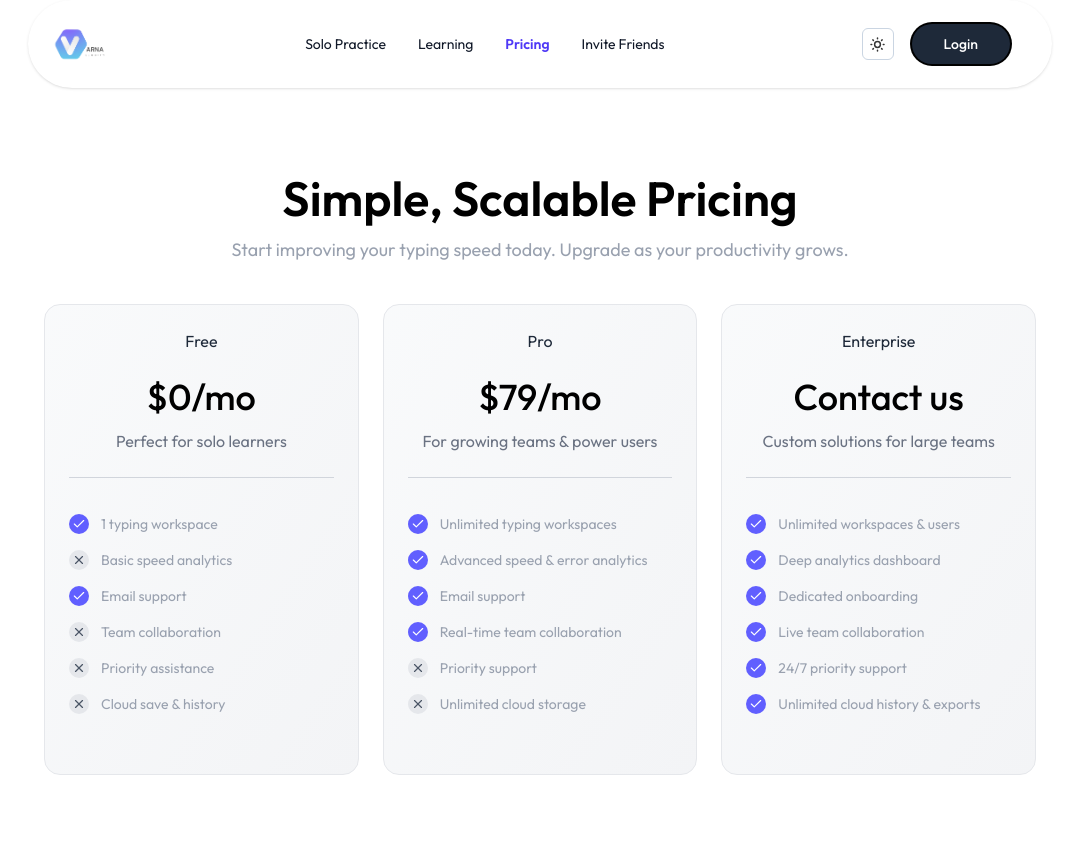
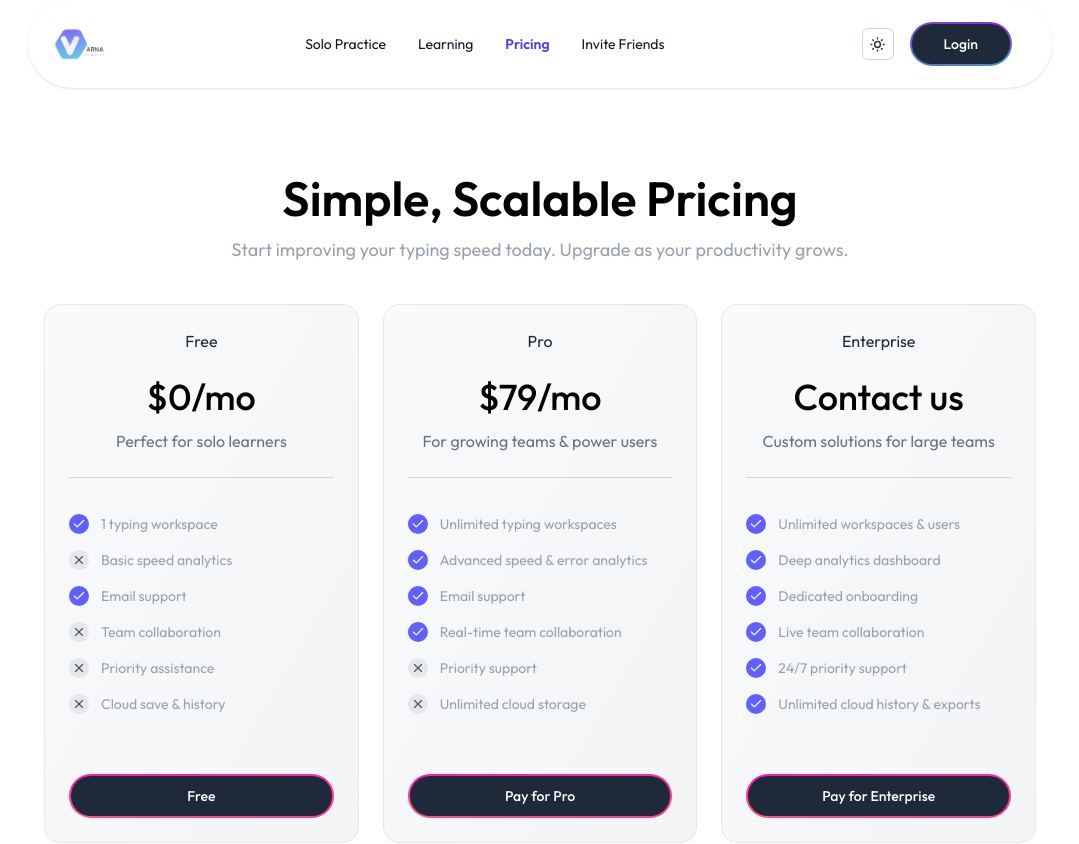
Before and after one commit to Ankit1141192/Varnavelocity, a React (Vite) app: page /pricing in a window 1280 px wide. Shown: the top 844 px of the page, without its empty margins (100-1179 px from the left). Built offline with nearby package versions, Linux system fonts and the light colour scheme; no server answers; a web font is replaced by a local one.

Commit message:
Vernavelocity

```diff
--- a/src/App.jsx
+++ b/src/App.jsx
@@ -7,6 +7,7 @@ import Footer from './components/Footer';
 import Learning from './pages/Learning';
 import Pricing from "./pages/Pricing"
 import SoloPractice from './pages/SoloPractice';
+import InviteFriends from './pages/InviteFriends';
 
 const App = () => {
   return (
@@ -19,6 +20,7 @@ const App = () => {
           <Route path='/learning' element = {<Learning/>}/>
           <Route path='/pricing' element = {<Pricing/>}/>
           <Route path='/typingtest' element = {<SoloPractice/>}/>
+          <Route path='/colloborations' element = {<InviteFriends/>}/>
         </Routes>
       </div>
 
--- a/src/components/Footer.jsx
+++ b/src/components/Footer.jsx
@@ -1,5 +1,6 @@
 import React from 'react';
 import logo from '../assets/logo1.png';
+
 
 const Footer = () => {
   return (
@@ -42,7 +43,7 @@ const Footer = () => {
           <div>
             <h2 className="font-semibold text-gray-900 mb-4">RESOURCES</h2>
             <ul className="text-sm text-gray-500 space-y-2">
-              <li><a href="#">Learning</a></li>
+              <li><a href="/learning">Learning</a></li>
               <li><a href="#">Tutorials</a></li>
               <li><a href="#">Blog</a></li>
               <li><a href="#">Community</a></li>
--- a/src/components/Navbar.jsx
+++ b/src/components/Navbar.jsx
@@ -61,7 +61,7 @@ const Navbar = () => {
           <NavLink to="/typingtest" className={navLinkStyle}>Solo Practice</NavLink>
           <NavLink to="/learning" className={navLinkStyle}>Learning</NavLink>
           <NavLink to="/pricing" className={navLinkStyle}>Pricing</NavLink>
-          <NavLink to="/colloborationos" className={navLinkStyle}>Invite Friends</NavLink>
+          <NavLink to="/colloborations" className={navLinkStyle}>Invite Friends</NavLink>
         </nav>
 
         {/* Right-side Buttons */}
--- a/src/pages/Learning.jsx
+++ b/src/pages/Learning.jsx
@@ -14,7 +14,7 @@ const Learning = () => {
     { name: "Advanced", description: "Complex vocabulary", words: hardWords }
   ];
 
-  const [level, setLevel] = useState(1);
+  const [level, setLevel] = useState(0);
   const [wordIndex, setWordIndex] = useState(0);
   const [typed, setTyped] = useState("");
   const [errors, setErrors] = useState(0);
@@ -22,9 +22,10 @@ const Learning = () => {
   const [endTime, setEndTime] = useState(null);
   const [isCompleted, setIsCompleted] = useState(false);
 
-  const words = levels[level - 1].words;
+  const words = levels[level].words;
   const currentWord = words[wordIndex];
 
+  // Reset on level change
   useEffect(() => {
     setWordIndex(0);
     setTyped("");
@@ -34,21 +35,25 @@ const Learning = () => {
     setIsCompleted(false);
   }, [level]);
 
+  // Key handling
   useEffect(() => {
     const handleKeyDown = (e) => {
+      if (e.key === " " || e.code === "Space") e.preventDefault();
       if (!startTime) setStartTime(Date.now());
       if (isCompleted) return;
 
       if (e.key.length === 1 && /^[a-zA-Z']$/.test(e.key)) {
-        setTyped(prev => prev + e.key);
+        setTyped((prev) => prev + e.key);
       } else if (e.key === "Backspace") {
-        setTyped(prev => prev.slice(0, -1));
+        setTyped((prev) => prev.slice(0, -1));
       }
     };
+
     window.addEventListener("keydown", handleKeyDown);
     return () => window.removeEventListener("keydown", handleKeyDown);
   }, [isCompleted, startTime]);
 
+  // Typing logic
   useEffect(() => {
     if (typed === currentWord) {
       if (wordIndex + 1 === words.length) {
@@ -79,24 +84,29 @@ const Learning = () => {
 
   return (
     <div className="max-w-2xl mx-auto p-6 bg-white rounded shadow mt-8 select-none">
-      <h2 className="text-2xl font-bold mb-4">Learning Mode - {levels[level - 1].name}</h2>
-      <div className="mb-2 text-sm text-gray-600">{levels[level - 1].description}</div>
+      <h2 className="text-2xl font-bold mb-2">Learning Mode - {levels[level].name}</h2>
+      <p className="mb-4 text-sm text-gray-600">{levels[level].description}</p>
 
-      <div className="relative bg-gray-100 p-4 rounded text-lg font-mono min-h-[80px]">
+      {/* Word Display Box */}
+      <div className="relative bg-gray-100 p-4 rounded text-lg font-mono min-h-[80px] max-h-40 overflow-y-auto">
+        <div className="flex flex-wrap gap-2">
           {words.map((word, i) => (
             <span
               key={i}
-            className={`mr-2 ${
+              className={`${
                 i === wordIndex ? "text-yellow-600 font-bold" :
-              i < wordIndex ? "text-green-600" : "text-gray-500"
+                i < wordIndex ? "text-green-600" :
+                "text-gray-500"
               }`}
             >
               {word}
             </span>
           ))}
+        </div>
         <div className="absolute bottom-1 right-2 text-xs text-gray-400">Type anywhere</div>
       </div>
 
+      {/* Progress Bar */}
       <div className="w-full h-2 bg-gray-300 rounded-full overflow-hidden mt-4">
         <div
           className="h-full bg-indigo-500 transition-all"
@@ -104,33 +114,52 @@ const Learning = () => {
         ></div>
       </div>
 
+      {/* Completion Stats */}
       {isCompleted && (
         <div className="text-center mt-6">
           <h3 className="text-xl font-semibold mb-2">Completed!</h3>
-          <p className="text-md mb-1">Accuracy: <span className="text-blue-600">{getAccuracy()}%</span></p>
-          <p className="text-md mb-3">WPM: <span className="text-green-600">{getWPM()}</span></p>
+          <p>Accuracy: <span className="text-blue-600">{getAccuracy()}%</span></p>
+          <p>WPM: <span className="text-green-600">{getWPM()}</span></p>
           <button
-            onClick={() => setLevel((prev) => Math.min(prev + 1, levels.length))}
-            className="mt-4 bg-indigo-600 text-white px-4 py-2 rounded hover:bg-indigo-700"
+            onClick={() => setLevel((prev) => Math.min(prev + 1, levels.length - 1))}
+            disabled={level === levels.length - 1}
+            className="relative inline-block px-6 py-2 mt-4 text-white font-semibold rounded-full transition-transform transform hover:scale-105 active:scale-95 bg-gradient-to-r from-black/50 to-black disabled:opacity-50"
           >
-            Next Level
+            <span className="relative z-10">Next Level</span>
+            <span className="absolute inset-0 bg-white opacity-10 rounded-full blur-sm"></span>
           </button>
         </div>
       )}
 
+      {/* Navigation Buttons */}
       <div className="flex justify-between mt-6">
+        {/* Previous Button */}
+        <div className="relative group overflow-hidden bg-white/20 p-0.5 h-9 w-24 rounded-full active:scale-100 hover:scale-105 transition-all duration-300">
           <button
-          onClick={() => setLevel((prev) => Math.max(1, prev - 1))}
-          className="px-4 py-2 bg-gray-300 text-gray-800 rounded hover:bg-gray-400"
+            onClick={() => setLevel((prev) => Math.max(0, prev - 1))}
+            disabled={level === 0}
+            className={`text-white text-sm h-full w-full rounded-full bg-gradient-to-t from-black/50 to-black ${
+              level === 0 ? "opacity-50 cursor-not-allowed" : ""
+            }`}
           >
             Previous
           </button>
+          <div className="absolute -bottom-12 group-hover:-bottom-10 transition-all duration-200 left-1/2 -z-10 -translate-x-1/2 blur size-14 rounded-full bg-white"></div>
+        </div>
+
+        {/* Next Button */}
+        <div className="relative group overflow-hidden bg-white/20 p-0.5 h-9 w-24 rounded-full active:scale-100 hover:scale-105 transition-all duration-300">
           <button
-          onClick={() => setLevel((prev) => Math.min(prev + 1, levels.length))}
-          className="px-4 py-2 bg-indigo-600 text-white rounded hover:bg-indigo-700"
+            onClick={() => setLevel((prev) => Math.min(prev + 1, levels.length - 1))}
+            disabled={level === levels.length - 1}
+            className={`text-white text-sm h-full w-full rounded-full bg-gradient-to-t from-black/50 to-black ${
+              level === levels.length - 1 ? "opacity-50 cursor-not-allowed" : ""
+            }`}
           >
             Next
           </button>
+          <div className="absolute -bottom-12 group-hover:-bottom-10 transition-all duration-200 left-1/2 -z-10 -translate-x-1/2 blur size-14 rounded-full bg-white"></div>
+        </div>
       </div>
     </div>
   );
--- a/src/pages/Pricing.jsx
+++ b/src/pages/Pricing.jsx
@@ -3,6 +3,26 @@ import React from 'react';
 const Pricing = () => {
   return (
     <div className="py-20 max-w-5xl mx-auto px-4">
+      <style>{`
+        @keyframes shine {
+          0% {
+            background-position: 0% 50%;
+          }
+          50% {
+            background-position: 100% 50%;
+          }
+          100% {
+            background-position: 0% 50%;
+          }
+        }
+
+        .button-bg {
+          background: conic-gradient(from 0deg, #00F5FF, #FF00C7, #FFD700, #00FF85, #8A2BE2, #00F5FF);
+          background-size: 300% 300%;
+          animation: shine 4s ease-out infinite;
+        }
+      `}</style>
+
       <h1 className="text-center text-3xl font-semibold leading-tight sm:text-4xl md:text-5xl">
         Simple, Scalable Pricing
       </h1>
@@ -12,75 +32,92 @@ const Pricing = () => {
 
       <div className="grid grid-cols-1 gap-6 sm:grid-cols-2 md:grid-cols-3 mt-10">
         {/* Free Plan */}
-        <div className="rounded-2xl border border-gray-200 bg-gradient-to-br from-gray-50 to-gray-100 p-6">
-          <div className="flex flex-col items-center border-b border-gray-300 pb-6">
-            <span className="mb-6 text-gray-800">Free</span>
-            <span className="mb-3 text-4xl font-medium">$0/mo</span>
-            <span className="text-gray-500">Perfect for solo learners</span>
-          </div>
-          <div className="space-y-4 py-9">
-            {[
+        <PlanCard
+          title="Free"
+          price="$0/mo"
+          description="Perfect for solo learners"
+          features={[
             { text: '1 typing workspace', available: true },
             { text: 'Basic speed analytics', available: false },
             { text: 'Email support', available: true },
             { text: 'Team collaboration', available: false },
             { text: 'Priority assistance', available: false },
             { text: 'Cloud save & history', available: false },
-            ].map((item, idx) => (
-              <FeatureItem key={idx} text={item.text} available={item.available} />
-            ))}
+          ]}
+          button={
+            <div className="button-bg rounded-full p-0.5 hover:scale-105 transition duration-300 active:scale-100 w-full mt-6">
+              <button className="w-full text-sm py-2.5 text-white rounded-full font-medium bg-gray-800">
+                Free
+              </button>
             </div>
-        </div>
+          }
+        />
 
         {/* Pro Plan */}
-        <div className="rounded-2xl border border-gray-200 bg-gradient-to-br from-gray-50 to-gray-100 p-6">
-          <div className="flex flex-col items-center border-b border-gray-300 pb-6">
-            <span className="mb-6 text-gray-800">Pro</span>
-            <span className="mb-3 text-4xl font-medium">$79/mo</span>
-            <span className="text-gray-500">For growing teams & power users</span>
-          </div>
-          <div className="space-y-4 py-9">
-            {[
+        <PlanCard
+          title="Pro"
+          price="$79/mo"
+          description="For growing teams & power users"
+          features={[
             { text: 'Unlimited typing workspaces', available: true },
             { text: 'Advanced speed & error analytics', available: true },
             { text: 'Email support', available: true },
             { text: 'Real-time team collaboration', available: true },
             { text: 'Priority support', available: false },
             { text: 'Unlimited cloud storage', available: false },
-            ].map((item, idx) => (
-              <FeatureItem key={idx} text={item.text} available={item.available} />
-            ))}
+          ]}
+          button={
+            <div className="button-bg rounded-full p-0.5 hover:scale-105 transition duration-300 active:scale-100 w-full mt-6">
+              <button className="w-full text-sm py-2.5 text-white rounded-full font-medium bg-gray-800">
+                Pay for Pro
+              </button>
             </div>
-        </div>
+          }
+        />
 
         {/* Enterprise Plan */}
-        <div className="rounded-2xl border border-gray-200 bg-gradient-to-br from-gray-50 to-gray-100 p-6">
-          <div className="flex flex-col items-center border-b border-gray-300 pb-6">
-            <span className="mb-6 text-gray-800">Enterprise</span>
-            <span className="mb-3 text-4xl font-medium">Contact us</span>
-            <span className="text-gray-500">Custom solutions for large teams</span>
-          </div>
-          <div className="space-y-4 py-9">
-            {[
+        <PlanCard
+          title="Enterprise"
+          price="Contact us"
+          description="Custom solutions for large teams"
+          features={[
             { text: 'Unlimited workspaces & users', available: true },
             { text: 'Deep analytics dashboard', available: true },
             { text: 'Dedicated onboarding', available: true },
             { text: 'Live team collaboration', available: true },
             { text: '24/7 priority support', available: true },
             { text: 'Unlimited cloud history & exports', available: true },
-            ].map((item, idx) => (
-              <FeatureItem key={idx} text={item.text} available={item.available} />
-            ))}
+          ]}
+          button={
+            <div className="button-bg rounded-full p-0.5 hover:scale-105 transition duration-300 active:scale-100 w-full mt-6">
+              <button className="w-full text-sm py-2.5 text-white rounded-full font-medium bg-gray-800">
+                Pay for Enterprise
+              </button>
             </div>
-        </div>
+          }
+        />
       </div>
     </div>
   );
 };
 
-// Feature item component
-const FeatureItem = ({ text, available }) => {
-  return (
+const PlanCard = ({ title, price, description, features, button }) => (
+  <div className="rounded-2xl border border-gray-200 bg-gradient-to-br from-gray-50 to-gray-100 p-6 flex flex-col justify-between">
+    <div className="flex flex-col items-center border-b border-gray-300 pb-6">
+      <span className="mb-6 text-gray-800">{title}</span>
+      <span className="mb-3 text-4xl font-medium">{price}</span>
+      <span className="text-gray-500 text-center">{description}</span>
+    </div>
+    <div className="space-y-4 py-9">
+      {features.map((item, idx) => (
+        <FeatureItem key={idx} text={item.text} available={item.available} />
+      ))}
+    </div>
+    {button && <div className="mt-auto">{button}</div>}
+  </div>
+);
+
+const FeatureItem = ({ text, available }) => (
   <div className="flex items-center gap-3">
     <span
       className={`grid size-5 place-content-center rounded-full text-sm ${
@@ -119,6 +156,5 @@ const FeatureItem = ({ text, available }) => {
     <span className="text-sm text-gray-400">{text}</span>
   </div>
 );
-};
 
 export default Pricing;
```
Also changed, not shown: src/pages/SoloPractice.jsx (+121 -59 lines). Lines whose indentation alone changed are shown as unchanged.
